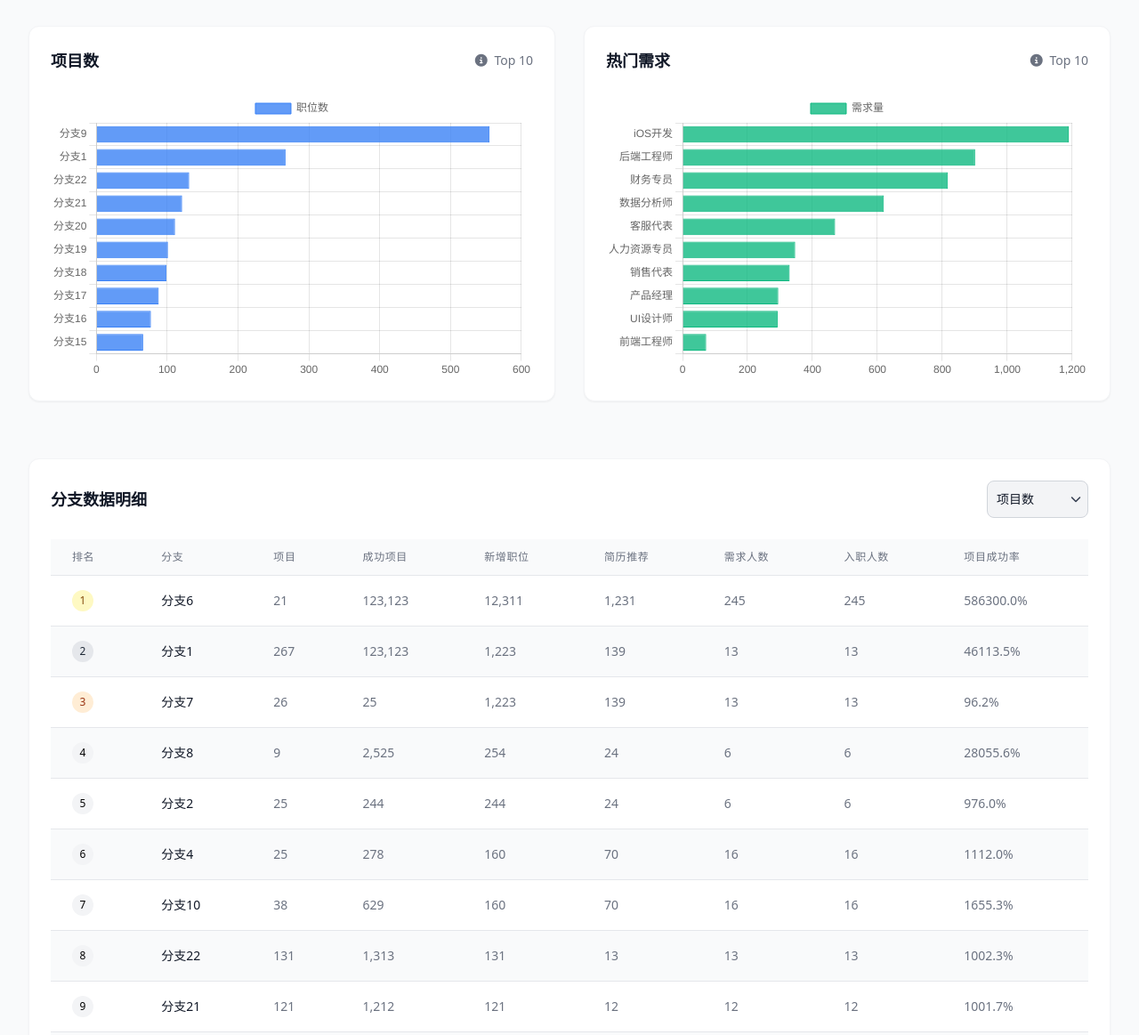
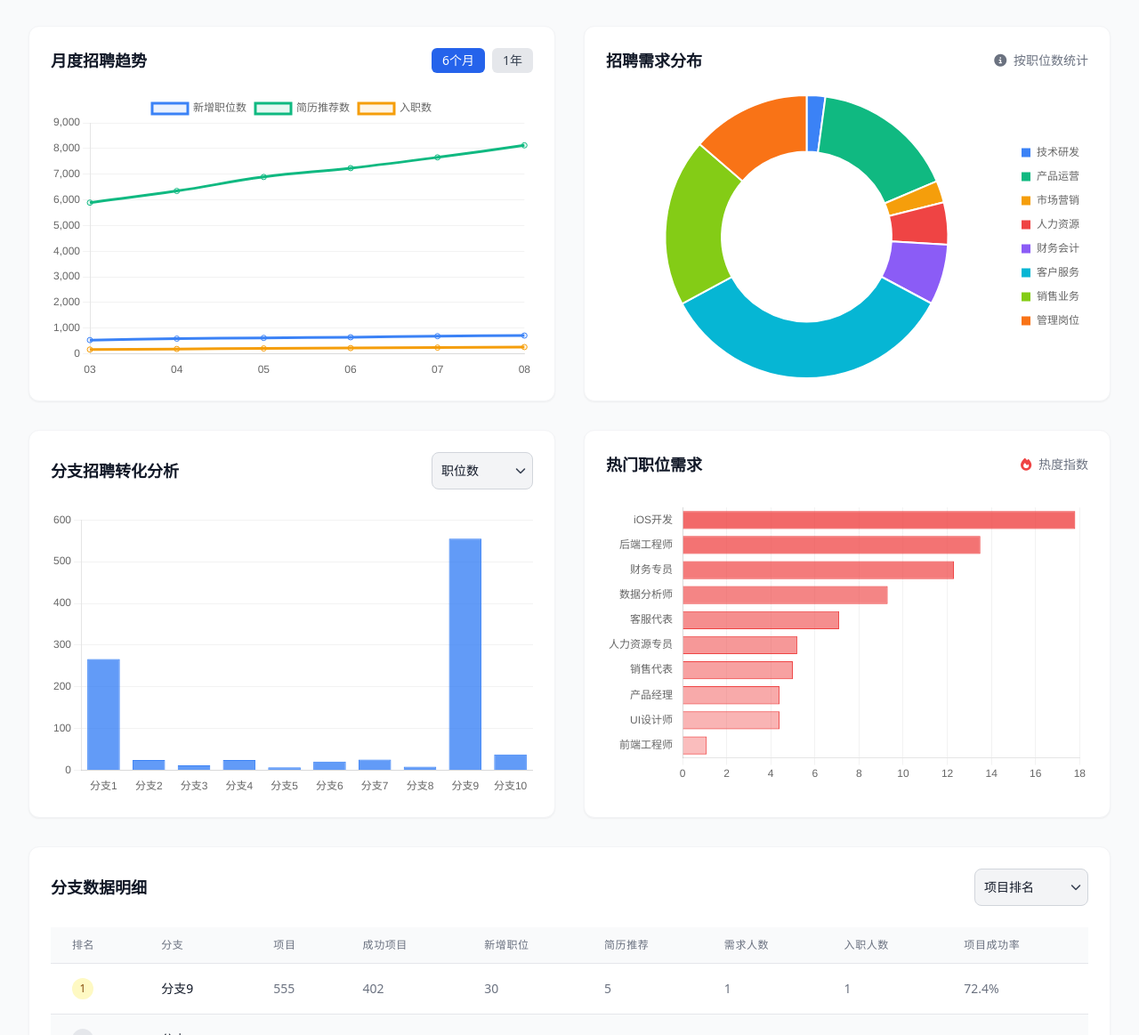
Before and after one commit to MaxL3e/DashBoard, a plain HTML site: page index.html in a window 1280 px wide. Shown: the part 234-1397 px from the top of the page at 89% size. Drawn offline with nearby package versions, Linux system fonts and the light colour scheme.

Commit message:
fix:增加图表

```diff
--- a/index.html
+++ b/index.html
@@ -8,27 +8,21 @@
     <!-- 静态资源 -->
     <script src="https://cdn.tailwindcss.com"></script>
     <link href="https://cdnjs.cloudflare.com/ajax/libs/font-awesome/6.7.2/css/all.min.css" rel="stylesheet">
-    <script src="js/chart.umd.min.js"></script>
-    <style>
-        #branch-rank-chart, #position-rank-chart {
-            width: 100%;
-            height: 100%;
-        }
-    </style>
+    <script src="https://cdn.jsdelivr.net/npm/chart.js@4.4.8/dist/chart.umd.min.js"></script>
 
     <!-- 内联数据区 -->
     <script>
         const source_data = [
-            { "分支简称": "分支1", "职位数": 267, "新增简历数": 200, "简历推荐数": 1223, "面试中总数": 139, "入职数": 13, "招聘账号数": 332, "简历推荐率": 1.0, "面试转化率": 11.37, "入职转化率": 9.35 },
-            { "分支简称": "分支2", "职位数": 25, "新增简历数": 20, "简历推荐数": 244, "面试中总数": 24, "入职数": 6, "招聘账号数": 2225, "简历推荐率": 100.0, "面试转化率": 9.84, "入职转化率": 25.0 },
-            { "分支简称": "分支3", "职位数": 12, "新增简历数": 10, "简历推荐数": 30, "面试中总数": 5, "入职数": 1, "招聘账号数": 444, "简历推荐率": 65.22, "面试转化率": 16.67, "入职转化率": 20.0 },
-            { "分支简称": "分支4", "职位数": 25, "新增简历数": 20, "简历推荐数": 160, "面试中总数": 70, "入职数": 16, "招聘账号数": 5, "简历推荐率": 57.55, "面试转化率": 43.75, "入职转化率": 22.86 },
-            { "分支简称": "分支5", "职位数": 7, "新增简历数": 5, "简历推荐数": 4, "面试中总数": 4, "入职数": 4, "招聘账号数": 25, "简历推荐率": 100.0, "面试转化率": 100.0, "入职转化率": 100.0 },
-            { "分支简称": "分支6", "职位数": 21, "新增简历数": 15, "简历推荐数": 12311, "面试中总数": 1231, "入职数": 245, "招聘账号数": 5552, "简历推荐率": 10.0, "面试转化率": 10.0, "入职转化率": 19.9 },
-            { "分支简称": "分支7", "职位数": 26, "新增简历数": 20, "简历推荐数": 1223, "面试中总数": 139, "入职数": 13, "招聘账号数": 25, "简历推荐率": 4892.0, "面试转化率": 11.37, "入职转化率": 9.35 },
-            { "分支简称": "分支8", "职位数": 9, "新增简历数": 7, "简历推荐数": 254, "面试中总数": 24, "入职数": 6, "招聘账号数": 25, "简历推荐率": 10.06, "面试转化率": 9.45, "入职转化率": 25.0 },
-            { "分支简称": "分支9", "职位数": 555, "新增简历数": 400, "简历推荐数": 30, "面试中总数": 5, "入职数": 1, "招聘账号数": 252, "简历推荐率": 7.46, "面试转化率": 16.67, "入职转化率": 20.0 },
-            { "分支简称": "分支10", "职位数": 38, "新增简历数": 30, "简历推荐数": 160, "面试中总数": 70, "入职数": 16, "招聘账号数": 7, "简历推荐率": 25.44, "面试转化率": 43.75, "入职转化率": 22.86 }
+            { "分支简称": "分支1", "职位数": 267, "新增简历数": 123123, "简历推荐数": 1223, "面试中总数": 139, "入职数": 13, "招聘账号数": 332, "简历推荐率": 1.0, "面试转化率": 11.37, "入职转化率": 9.35 },
+            { "分支简称": "分支2", "职位数": 25, "新增简历数": 244, "简历推荐数": 244, "面试中总数": 24, "入职数": 6, "招聘账号数": 2225, "简历推荐率": 100.0, "面试转化率": 9.84, "入职转化率": 25.0 },
+            { "分支简称": "分支3", "职位数": 12, "新增简历数": 46, "简历推荐数": 30, "面试中总数": 5, "入职数": 1, "招聘账号数": 444, "简历推荐率": 65.22, "面试转化率": 16.67, "入职转化率": 20.0 },
+            { "分支简称": "分支4", "职位数": 25, "新增简历数": 278, "简历推荐数": 160, "面试中总数": 70, "入职数": 16, "招聘账号数": 5, "简历推荐率": 57.55, "面试转化率": 43.75, "入职转化率": 22.86 },
+            { "分支简称": "分支5", "职位数": 7, "新增简历数": 4, "简历推荐数": 4, "面试中总数": 4, "入职数": 4, "招聘账号数": 25, "简历推荐率": 100.0, "面试转化率": 100.0, "入职转化率": 100.0 },
+            { "分支简称": "分支6", "职位数": 21, "新增简历数": 123123, "简历推荐数": 12311, "面试中总数": 1231, "入职数": 245, "招聘账号数": 5552, "简历推荐率": 10.0, "面试转化率": 10.0, "入职转化率": 19.9 },
+            { "分支简称": "分支7", "职位数": 26, "新增简历数": 25, "简历推荐数": 1223, "面试中总数": 139, "入职数": 13, "招聘账号数": 25, "简历推荐率": 4892.0, "面试转化率": 11.37, "入职转化率": 9.35 },
+            { "分支简称": "分支8", "职位数": 9, "新增简历数": 2525, "简历推荐数": 254, "面试中总数": 24, "入职数": 6, "招聘账号数": 25, "简历推荐率": 10.06, "面试转化率": 9.45, "入职转化率": 25.0 },
+            { "分支简称": "分支9", "职位数": 555, "新增简历数": 402, "简历推荐数": 30, "面试中总数": 5, "入职数": 1, "招聘账号数": 252, "简历推荐率": 7.46, "面试转化率": 16.67, "入职转化率": 20.0 },
+            { "分支简称": "分支10", "职位数": 38, "新增简历数": 629, "简历推荐数": 160, "面试中总数": 70, "入职数": 16, "招聘账号数": 7, "简历推荐率": 25.44, "面试转化率": 43.75, "入职转化率": 22.86 }
         ];
 
         const branch_data = [
@@ -262,37 +256,72 @@
 
         <!-- 图表区域 -->
         <div class="grid grid-cols-1 lg:grid-cols-2 gap-8 mb-8">
-
-            <!-- 项目数 -->
+            <!-- 趋势分析 -->
             <div class="bg-white rounded-xl shadow-sm p-6 border border-gray-100">
                 <div class="flex items-center justify-between mb-6">
-                    <h2 class="text-lg font-semibold text-gray-900">项目数</h2>
-                    <div class="text-sm text-gray-500">
-                        <i class="fas fa-info-circle mr-1"></i> Top 10
+                    <h2 class="text-lg font-semibold text-gray-900">月度招聘趋势</h2>
+                    <div class="flex space-x-2">
+                        <button id="trend-6m" class="text-sm px-3 py-1 bg-blue-600 text-white rounded-md">6个月</button>
+                        <button id="trend-1y" class="text-sm px-3 py-1 bg-gray-200 text-gray-700 rounded-md">1年</button>
                     </div>
                 </div>
                 <div class="h-80">
-                    <canvas id="branch-rank-chart" width="400" height="300"></canvas>
+                    <canvas id="trend-chart"></canvas>
                 </div>
             </div>
 
-            <!-- 热门需求 -->
+            <!-- 需求洞察 -->
             <div class="bg-white rounded-xl shadow-sm p-6 border border-gray-100">
                 <div class="flex items-center justify-between mb-6">
-                    <h2 class="text-lg font-semibold text-gray-900">热门需求</h2>
+                    <h2 class="text-lg font-semibold text-gray-900">招聘需求分布</h2>
                     <div class="text-sm text-gray-500">
-                        <i class="fas fa-info-circle mr-1"></i> Top 10
+                        <i class="fas fa-info-circle mr-1"></i> 按职位数统计
                     </div>
                 </div>
                 <div class="h-80">
-                    <canvas id="position-rank-chart" width="400" height="300"></canvas>
+                    <canvas id="dept-chart"></canvas>
                 </div>
             </div>
         </div>
 
         <!-- 分支数据区域 -->
         <div class="grid grid-cols-1 lg:grid-cols-2 gap-8 mb-8">
+            <!-- 分支招聘数据 -->
+            <div class="bg-white rounded-xl shadow-sm p-6 border border-gray-100">
+                <div class="flex items-center justify-between mb-6">
+                    <h2 class="text-lg font-semibold text-gray-900">分支招聘转化分析</h2>
+                    <div class="relative">
+                        <select id="branch-metric"
+                            class="bg-gray-100 border border-gray-300 text-gray-900 text-sm rounded-lg focus:ring-blue-500 focus:border-blue-500 block w-full p-2.5 appearance-none pr-8">
+                            <option value="职位数">职位数</option>
+                            <option value="新增简历数">新增简历数</option>
+                            <option value="简历推荐数">简历推荐数</option>
+                            <option value="面试中总数">需求人数</option>
+                            <option value="入职数">入职数</option>
+                        </select>
+                        <div
+                            class="pointer-events-none absolute inset-y-0 right-0 flex items-center px-2 text-gray-700">
+                            <i class="fas fa-chevron-down text-xs"></i>
+                        </div>
+                    </div>
+                </div>
+                <div class="h-80">
+                    <canvas id="branch-chart"></canvas>
+                </div>
+            </div>
 
+            <!-- 职位热度 -->
+            <div class="bg-white rounded-xl shadow-sm p-6 border border-gray-100">
+                <div class="flex items-center justify-between mb-6">
+                    <h2 class="text-lg font-semibold text-gray-900">热门职位需求</h2>
+                    <div class="text-sm text-gray-500">
+                        <i class="fas fa-fire text-red-500 mr-1"></i> 热度指数
+                    </div>
+                </div>
+                <div class="h-80">
+                    <canvas id="position-chart"></canvas>
+                </div>
+            </div>
         </div>
 
         <!-- 分支数据明细 -->
@@ -302,12 +331,12 @@
                 <div class="relative">
                     <select id="rank-metric"
                         class="bg-gray-100 border border-gray-300 text-gray-900 text-sm rounded-lg focus:ring-blue-500 focus:border-blue-500 block w-full p-2.5 appearance-none pr-8">
-                        <option value="项目数">项目数</option>
-                        <option value="成功项目数">成功项目数</option>
-                        <option value="职位数">新增职位</option>
-                        <option value="简历推荐数">简历推荐</option>
-                        <option value="需求人数">需求人数</option>
-                        <option value="入职数">入职人数</option>
+                        <option value="职位数">项目排名</option>
+                        <option value="新增简历数">成功项目排名</option>
+                        <option value="简历推荐数">新增职位排名</option>
+                        <option value="简历推荐数">简历推荐排名</option>
+                        <option value="面试中总数">需求人数排名</option>
+                        <option value="入职数">入职人数排名</option>
                     </select>
                     <div class="pointer-events-none absolute inset-y-0 right-0 flex items-center px-2 text-gray-700">
                         <i class="fas fa-chevron-down text-xs"></i>
@@ -356,25 +385,10 @@
             updateKPI('total');
 
             // 初始化图表
-            setTimeout(function() {
-                // 检查Chart.js是否已正确加载
-                if (typeof Chart !== 'undefined') {
-                    console.log('Chart.js version:', Chart.version);
-                    initBranchRankChart();
-                    initPositionRankChart();
-                } else {
-                    console.error('Chart.js failed to load');
-                    // 显示错误信息
-                    const branchChartElement = document.getElementById('branch-rank-chart');
-                    const positionChartElement = document.getElementById('position-rank-chart');
-                    if (branchChartElement) {
-                        branchChartElement.parentElement.innerHTML = '<div style="display:flex;align-items:center;justify-content:center;height:100%;color:#999;">图表库加载失败</div>';
-                    }
-                    if (positionChartElement) {
-                        positionChartElement.parentElement.innerHTML = '<div style="display:flex;align-items:center;justify-content:center;height:100%;color:#999;">图表库加载失败</div>';
-                    }
-                }
-            }, 500);
+            initTrendChart(6);
+            initDeptChart();
+            initBranchChart('职位数');
+            initPositionChart();
 
             // 初始化表格
             updateBranchTable('职位数');
@@ -382,6 +396,26 @@
             // 事件监听
             document.getElementById('kpi-period').addEventListener('change', function (e) {
                 updateKPI(e.target.value);
+            });
+
+            document.getElementById('trend-6m').addEventListener('click', function () {
+                this.classList.remove('bg-gray-200', 'text-gray-700');
+                this.classList.add('bg-blue-600', 'text-white');
+                document.getElementById('trend-1y').classList.remove('bg-blue-600', 'text-white');
+                document.getElementById('trend-1y').classList.add('bg-gray-200', 'text-gray-700');
+                initTrendChart(6);
+            });
+
+            document.getElementById('trend-1y').addEventListener('click', function () {
+                this.classList.remove('bg-gray-200', 'text-gray-700');
+                this.classList.add('bg-blue-600', 'text-white');
+                document.getElementById('trend-6m').classList.remove('bg-blue-600', 'text-white');
+                document.getElementById('trend-6m').classList.add('bg-gray-200', 'text-gray-700');
+                initTrendChart(12);
+            });
+
+            document.getElementById('branch-metric').addEventListener('change', function (e) {
+                initBranchChart(e.target.value);
             });
 
             document.getElementById('rank-metric').addEventListener('change', function (e) {
@@ -477,134 +511,145 @@
             });
         }
 
-        // 初始化项目数图表
-        function initBranchRankChart() {
-            console.log('Initializing branch rank chart...');
+        // 初始化部门分布图表
+        function initDeptChart() {
+            const ctx = document.getElementById('dept-chart').getContext('2d');
 
-            const ctx = document.getElementById('branch-rank-chart');
-            if (!ctx) {
-                console.error('Cannot find branch-rank-chart element');
-                return;
+            if (window.deptChart) {
+                window.deptChart.destroy();
             }
 
-            // 检查Chart.js是否已加载
-            if (typeof Chart === 'undefined') {
-                console.error('Chart.js is not loaded');
-                ctx.parentElement.innerHTML = '<div style="display:flex;align-items:center;justify-content:center;height:100%;color:#999;">图表库加载失败</div>';
-                return;
+            window.deptChart = new Chart(ctx, {
+                type: 'doughnut',
+                data: {
+                    labels: dept_data.map(d => d.部门),
+                    datasets: [{
+                        data: dept_data.map(d => d.职位数),
+                        backgroundColor: [
+                            '#3B82F6', '#10B981', '#F59E0B', '#EF4444',
+                            '#8B5CF6', '#06B6D4', '#84CC16', '#F97316'
+                        ],
+                        borderWidth: 2,
+                        borderColor: '#ffffff'
+                    }]
+                },
+                options: {
+                    responsive: true,
+                    maintainAspectRatio: false,
+                    plugins: {
+                        legend: {
+                            position: 'right',
+                            labels: {
+                                boxWidth: 12,
+                                padding: 15
+                            }
+                        }
+                    },
+                    cutout: '60%'
+                }
+            });
         }
 
-            try {
-                // 获取职位数排名前10的分支
-                const sortedBranches = [...branch_data].sort((a, b) => b.职位数 - a.职位数).slice(0, 10);
-                const labels = sortedBranches.map(branch => branch.分支简称);
-                const data = sortedBranches.map(branch => branch.职位数);
+        // 初始化分支图表
+        function initBranchChart(metric) {
+            const ctx = document.getElementById('branch-chart').getContext('2d');
+            const data = branch_data.slice(0, 10); // 只显示前10个分支
 
-                console.log('Chart data:', { labels, data });
+            if (window.branchChart) {
+                window.branchChart.destroy();
+            }
 
-                // 创建横向柱状图
-                new Chart(ctx, {
+            window.branchChart = new Chart(ctx, {
                 type: 'bar',
                 data: {
-                        labels: labels,
+                    labels: data.map(d => d.分支简称),
                     datasets: [{
-                            label: '职位数',
-                            data: data,
+                        label: metric,
+                        data: data.map(d => d[metric]),
                         backgroundColor: 'rgba(59, 130, 246, 0.8)',
-                            borderColor: 'rgba(59, 130, 246, 1)',
+                        borderColor: 'rgb(59, 130, 246)',
                         borderWidth: 1
                     }]
                 },
                 options: {
-                        indexAxis: 'y',
                     responsive: true,
-                        maintainAspectRatio: false
+                    maintainAspectRatio: false,
+                    plugins: {
+                        legend: {
+                            display: false
+                        }
+                    },
+                    scales: {
+                        y: {
+                            beginAtZero: true,
+                            grid: {
+                                color: 'rgba(0, 0, 0, 0.05)'
+                            }
+                        },
+                        x: {
+                            grid: {
+                                display: false
+                            }
+                        }
+                    }
                 }
             });
-
-                console.log('Branch rank chart initialized successfully');
-            } catch (error) {
-                console.error('Error initializing branch rank chart:', error);
-                ctx.parentElement.innerHTML = '<div style="display:flex;align-items:center;justify-content:center;height:100%;color:#999;">图表加载失败: ' + error.message + '</div>';
-            }
         }
 
-        // 初始化热门需求图表
-        function initPositionRankChart() {
-            console.log('Initializing position rank chart...');
+        // 初始化职位热度图表
+        function initPositionChart() {
+            const ctx = document.getElementById('position-chart').getContext('2d');
+            const data = position_data.sort((a, b) => b.热度指数 - a.热度指数);
 
-            const ctx = document.getElementById('position-rank-chart');
-            if (!ctx) {
-                console.error('Cannot find position-rank-chart element');
-                return;
+            if (window.positionChart) {
+                window.positionChart.destroy();
             }
 
-            // 检查Chart.js是否已加载
-            if (typeof Chart === 'undefined') {
-                console.error('Chart.js is not loaded');
-                ctx.parentElement.innerHTML = '<div style="display:flex;align-items:center;justify-content:center;height:100%;color:#999;">图表库加载失败</div>';
-                return;
-            }
-
-            try {
-                // 获取需求量排名前10的岗位类型
-                const sortedPositions = [...position_data].sort((a, b) => b.需求量 - a.需求量).slice(0, 10);
-                const labels = sortedPositions.map(position => position.职位);
-                const data = sortedPositions.map(position => position.需求量);
-
-                console.log('Position chart data:', { labels, data });
-
-                // 创建横向柱状图
-                new Chart(ctx, {
+            window.positionChart = new Chart(ctx, {
                 type: 'bar',
                 data: {
-                        labels: labels,
+                    labels: data.map(d => d.职位),
                     datasets: [{
-                            label: '需求量',
-                            data: data,
-                            backgroundColor: 'rgba(16, 185, 129, 0.8)',
-                            borderColor: 'rgba(16, 185, 129, 1)',
+                        label: '热度指数',
+                        data: data.map(d => d.热度指数),
+                        backgroundColor: data.map((d, i) => {
+                            const alpha = 0.8 - (i * 0.05);
+                            return `rgba(239, 68, 68, ${alpha})`;
+                        }),
+                        borderColor: 'rgb(239, 68, 68)',
                         borderWidth: 1
                     }]
                 },
                 options: {
+                    responsive: true,
+                    maintainAspectRatio: false,
                     indexAxis: 'y',
-                        responsive: true,
-                        maintainAspectRatio: false
+                    plugins: {
+                        legend: {
+                            display: false
+                        }
+                    },
+                    scales: {
+                        x: {
+                            beginAtZero: true,
+                            grid: {
+                                color: 'rgba(0, 0, 0, 0.05)'
+                            }
+                        },
+                        y: {
+                            grid: {
+                                display: false
+                            }
+                        }
+                    }
                 }
             });
-
-                console.log('Position rank chart initialized successfully');
-            } catch (error) {
-                console.error('Error initializing position rank chart:', error);
-                ctx.parentElement.innerHTML = '<div style="display:flex;align-items:center;justify-content:center;height:100%;color:#999;">图表加载失败: ' + error.message + '</div>';
         }
-        }
-
-
 
         // 更新分支表格
         function updateBranchTable(metric) {
             const tbody = document.getElementById('branch-table-body');
-            let sortedData = [...branch_data];
-
-            // 根据选择的指标进行排序
-            if (metric === "项目数") {
-                sortedData.sort((a, b) => b.职位数 - a.职位数);
-            } else if (metric === "成功项目数") {
-                sortedData.sort((a, b) => b.新增简历数 - a.新增简历数);
-            } else if (metric === "职位数") {
-                sortedData.sort((a, b) => b.简历推荐数 - a.简历推荐数);
-            } else if (metric === "简历推荐数") {
-                sortedData.sort((a, b) => b.简历推荐数 - a.简历推荐数);
-            } else if (metric === "需求人数") {
-                sortedData.sort((a, b) => b.面试中总数 - a.面试中总数);
-            } else if (metric === "入职数") {
-                sortedData.sort((a, b) => b.入职数 - a.入职数);
-            } else {
-                // 默认按职位数排序
-                sortedData.sort((a, b) => b.职位数 - a.职位数);
-            }
+            const sortedData = [...branch_data].sort((a, b) => b[metric] - a[metric]);
 
             tbody.innerHTML = '';
 
```
Lines whose indentation alone changed are shown as unchanged.
